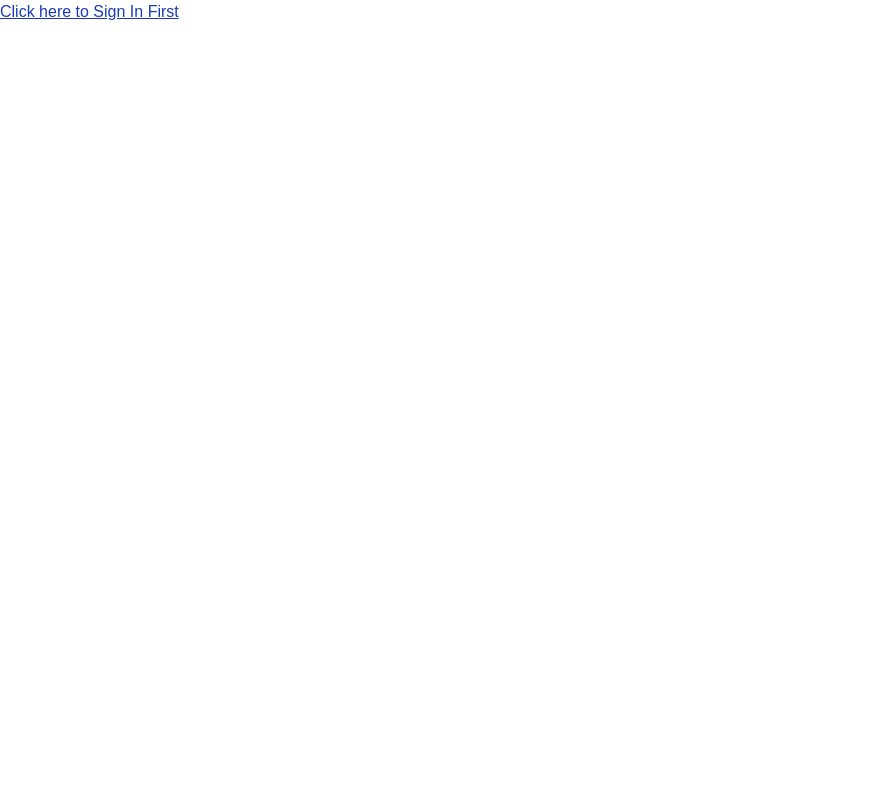
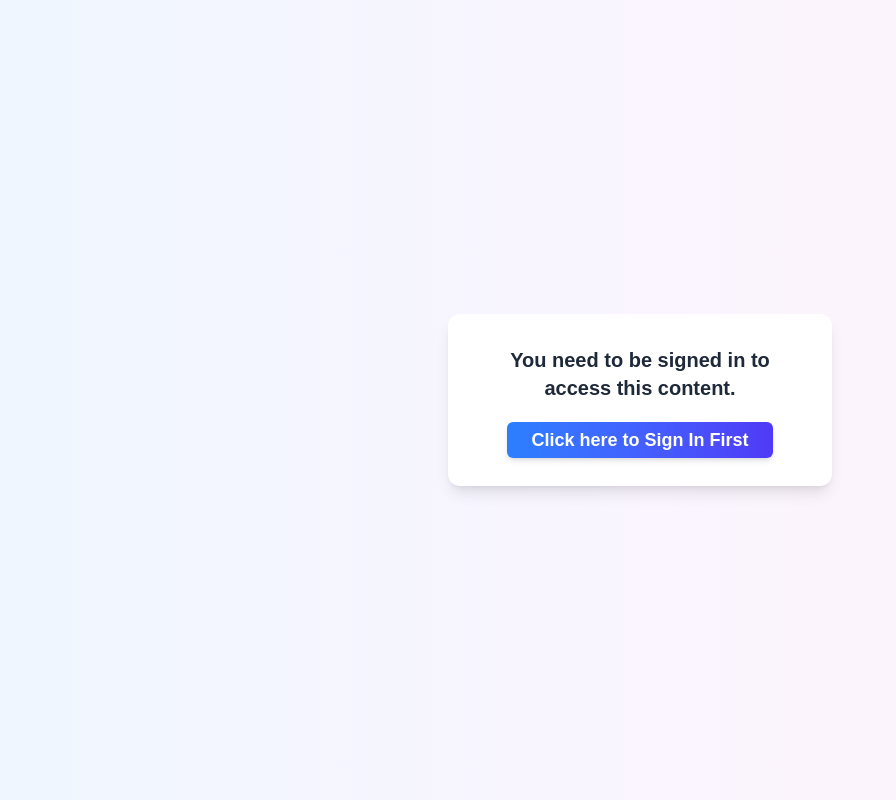
Before and after one commit to saurabh142003/internAssign, a React (Vite) app: page / in a window 1280 px wide. Shown: the whole page, without its empty margins (0-896 px from the left). Built offline with nearby package versions, Linux system fonts and the light colour scheme; no server answers.

Commit message:
styled private component

```diff
--- a/src/components/PrivateComponent.jsx
+++ b/src/components/PrivateComponent.jsx
@@ -3,9 +3,26 @@ import { useSelector } from 'react-redux'
 import { NavLink, Outlet } from 'react-router-dom'
 
 function PrivateComponent() {
-    const {user} = useSelector((state)=>state.user)
+  const { user } = useSelector((state) => state.user)
+
   return (
-    <div>{user? <Outlet/>:<NavLink to="/signin" className="text-blue-800 underline">Click here to Sign In First </NavLink>}</div>
+    <div className="flex justify-center items-center min-h-screen bg-gradient-to-r from-blue-50 via-purple-50 to-pink-50">
+      {user ? (
+        <Outlet />
+      ) : (
+        <div className="bg-white p-8 rounded-xl shadow-lg max-w-sm text-center space-y-6">
+          <p className="text-xl font-semibold text-gray-800">
+            You need to be signed in to access this content.
+          </p>
+          <NavLink
+            to="/signin"
+            className="text-white bg-gradient-to-r from-blue-500 to-indigo-600 hover:from-blue-600 hover:to-indigo-700 py-2 px-6 rounded-md text-lg font-semibold transition-all duration-300 ease-in-out shadow-md hover:shadow-xl"
+          >
+            Click here to Sign In First
+          </NavLink>
+        </div>
+      )}
+    </div>
   )
 }
 
```
